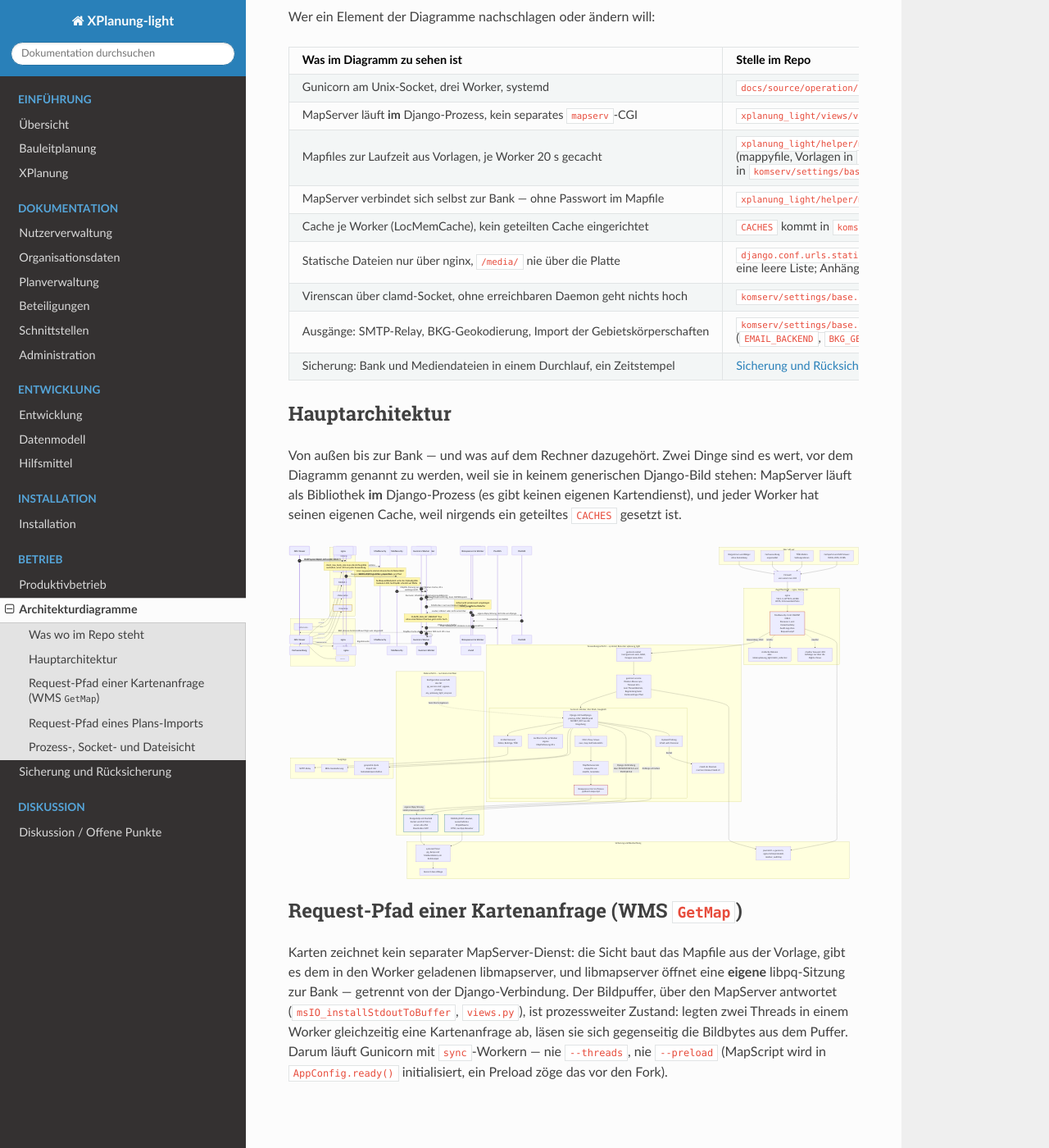
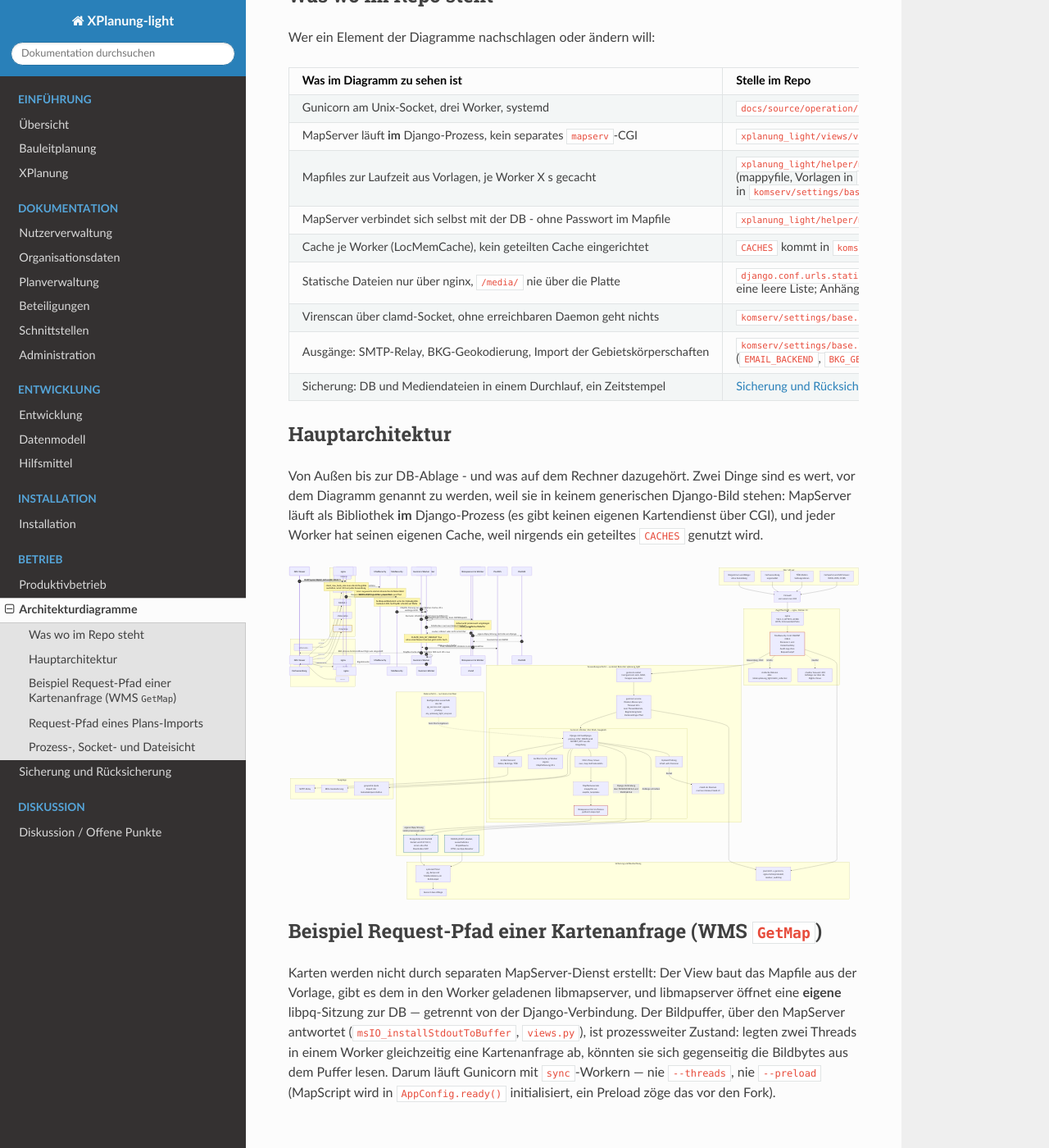
Before and after one commit to mrmap-community/xplanung_light, a Sphinx documentation site: the page built from docs/source/operation/architektur.rst, in a window 1280 px wide and 1400 px high, scrolled down 533 px. Shown: the whole window at 82% size. Built offline with Sphinx 7.4.7 and the Read the Docs theme 3.1.0, drawn with Linux system fonts in a browser that asks for light colours; some of the changed text lies outside the part shown.

Commit message:
Test mermaid ELK für komplexere Diagramme nutzen

```diff
--- a/docs/source/conf.py
+++ b/docs/source/conf.py
@@ -6,6 +6,8 @@
 # -- Project information -----------------------------------------------------
 # https://www.sphinx-doc.org/en/master/usage/configuration.html#project-information
 
+from pathlib import Path
+import re
 project = 'XPlanung-light'
 copyright = '2026, GDI-RP'
 author = 'GDI-RP'
@@ -14,10 +16,9 @@ author = 'GDI-RP'
 # Gelesen aus xplanung_light/__init__.py, damit Doku und App dieselbe Zahl zeigen
 # und niemand sie hier nachtragen muss. Als Textauswertung und nicht als Import:
 # der Doc-Bau zieht dadurch keine App-Abhaengigkeiten (Settings, Datenbank) nach.
-import re
-from pathlib import Path
 
-_VERSION_DATEI = Path(__file__).resolve().parents[2] / 'xplanung_light' / '__init__.py'
+_VERSION_DATEI = Path(__file__).resolve(
+).parents[2] / 'xplanung_light' / '__init__.py'
 _GELESEN = re.search(r'^__version__\s*=\s*[\'"]([^\'"]+)[\'"]',
                      _VERSION_DATEI.read_text(encoding='utf-8'), re.MULTILINE)
 if not _GELESEN:
@@ -74,6 +75,7 @@ except ImportError:
     pass
 else:
     extensions.append('sphinxcontrib.mermaid')
+    mermaid_include_elk = True
 
 templates_path = ['_templates']
 exclude_patterns = []
--- a/docs/source/operation/architektur.rst
+++ b/docs/source/operation/architektur.rst
@@ -30,41 +30,42 @@ Wer ein Element der Diagramme nachschlagen oder ändern will:
    * - MapServer läuft **im** Django-Prozess, kein separates ``mapserv``-CGI
      - ``xplanung_light/views/views.py`` (``msLoadMapFromString``,
        ``OWSDispatch``), ``xplanung_light/apps.py`` (MapScript in ``ready()``)
-   * - Mapfiles zur Laufzeit aus Vorlagen, je Worker 20 s gecacht
+   * - Mapfiles zur Laufzeit aus Vorlagen, je Worker X s gecacht
      - ``xplanung_light/helper/mapfile.py`` (mappyfile, Vorlagen in
        ``xplanung_light/mapserver/mapfile_templates/``),
        ``XPLANUNG_LIGHT_CONFIG['mapfile_cache_duration_seconds']`` in
        ``komserv/settings/base.py``
-   * - MapServer verbindet sich selbst zur Bank — ohne Passwort im Mapfile
+   * - MapServer verbindet sich selbst mit der DB - ohne Passwort im Mapfile
      - ``xplanung_light/helper/mapfile.py`` (libpq-Dienst über
-       ``XPLANUNG_LIGHT_CONFIG['postgis_pg_service']``, Geheimnis aus
+       ``XPLANUNG_LIGHT_CONFIG['postgis_pg_service']``, PW aus
        ``PGPASSFILE``)
    * - Cache je Worker (LocMemCache), kein geteilten Cache eingerichtet
      - ``CACHES`` kommt in ``komserv/settings/`` nirgends vor
    * - Statische Dateien nur über nginx, ``/media/`` nie über die Platte
      - ``django.conf.urls.static.static()`` liefert bei ``DEBUG=False`` eine
-       leere Liste; Anhänge gehen über die Rights-Views in
-       ``xplanung_light/views/views.py``
-   * - Virenscan über clamd-Socket, ohne erreichbaren Daemon geht nichts hoch
+       leere Liste; Anhänge werden immer über die Rights-Views in
+       ``xplanung_light/views/views.py`` ausgeliefert
+   * - Virenscan über clamd-Socket, ohne erreichbaren Daemon geht nichts
      - ``komserv/settings/base.py`` (``CLAMD_SOCKET``,
        ``CLAMD_FAIL_BY_DEFAULT``)
    * - Ausgänge: SMTP-Relay, BKG-Geokodierung, Import der Gebietskörperschaften
      - ``komserv/settings/base.py`` (``EMAIL_BACKEND``,
        ``BKG_GEOCODER_CONFIG``, ``REQUESTS_PROXIES``),
        ``xplanung_light/management/commands/importorganisations.py``
-   * - Sicherung: Bank und Mediendateien in einem Durchlauf, ein Zeitstempel
+   * - Sicherung: DB und Mediendateien in einem Durchlauf, ein Zeitstempel
      - :doc:`sicherung`
 
 Hauptarchitektur
 ----------------
 
-Von außen bis zur Bank — und was auf dem Rechner dazugehört. Zwei Dinge sind es
+Von Außen bis zur DB-Ablage - und was auf dem Rechner dazugehört. Zwei Dinge sind es
 wert, vor dem Diagramm genannt zu werden, weil sie in keinem generischen
 Django-Bild stehen: MapServer läuft als Bibliothek **im** Django-Prozess (es
-gibt keinen eigenen Kartendienst), und jeder Worker hat seinen eigenen Cache,
-weil nirgends ein geteiltes ``CACHES`` gesetzt ist.
+gibt keinen eigenen Kartendienst über CGI), und jeder Worker hat seinen eigenen Cache,
+weil nirgends ein geteiltes ``CACHES`` genutzt wird.
 
 .. mermaid::
+  :config: {"layout": "elk"}
 
   flowchart TB
     subgraph CL["Wer ruft auf"]
@@ -153,16 +154,16 @@ weil nirgends ein geteiltes ``CACHES`` gesetzt ist.
     class PG daten;
     class MED daten;
 
-Request-Pfad einer Kartenanfrage (WMS ``GetMap``)
--------------------------------------------------
+Beispiel Request-Pfad einer Kartenanfrage (WMS ``GetMap``)
+----------------------------------------------------------
 
-Karten zeichnet kein separater MapServer-Dienst: die Sicht baut das Mapfile aus
+Karten werden nicht durch separaten MapServer-Dienst erstellt: Der View baut das Mapfile aus
 der Vorlage, gibt es dem in den Worker geladenen libmapserver, und libmapserver
-öffnet eine **eigene** libpq-Sitzung zur Bank — getrennt von der
+öffnet eine **eigene** libpq-Sitzung zur DB — getrennt von der
 Django-Verbindung. Der Bildpuffer, über den MapServer antwortet
 (``msIO_installStdoutToBuffer``, ``views.py``), ist prozessweiter Zustand:
-legten zwei Threads in einem Worker gleichzeitig eine Kartenanfrage ab, läsen
-sie sich gegenseitig die Bildbytes aus dem Puffer. Darum läuft Gunicorn mit
+legten zwei Threads in einem Worker gleichzeitig eine Kartenanfrage ab, könnten
+sie sich gegenseitig die Bildbytes aus dem Puffer lesen. Darum läuft Gunicorn mit
 ``sync``-Workern — nie ``--threads``, nie ``--preload`` (MapScript wird in
 ``AppConfig.ready()`` initialisiert, ein Preload zöge das vor den Fork).
 
@@ -223,11 +224,11 @@ bedeutet 403, beides **vor** jeder eigenen Validierung.
 Prozess-, Socket- und Dateisicht
 --------------------------------
 
-Für die Shell auf dem Zielrechner: was systemd stellt, was wo auf der Platte
+Für die Shell auf dem Zielrechner: Was über systemd läuft, was wo auf der Platte
 liegen sollte und mit welchen Rechten. Die MapServer-Konfiguration unter ``/tmp``
-ist orange markiert — die Unit-Datei deklariert ``MAPSERVER_CONFIG_FILE`` auf
+ist orange markiert — die Env-Datei deklariert ``MAPSERVER_CONFIG_FILE`` auf
 einen Pfad, den die Anwendung beim Start selbst schreibt; wer das
-Zusammenspiel ändert, muss beide Stellen im Blick haben.
+ändert, muss beide Stellen im Blick haben.
 
 .. mermaid::
 
--- a/docs/source/operation/produktivbetrieb.rst
+++ b/docs/source/operation/produktivbetrieb.rst
@@ -596,7 +596,7 @@ gemacht werden.
    .. code-block:: shell
 
       su xplanung_light
-      cs /data/xplanung_light/
+      cd /data/xplanung_light/
       git pull
 
 Im Anschluss müssen ausstehende Migrationen gemacht, die static-Files generiert und der gunicorn neu
```
Also changed, not shown: other parts of docs/source/operation/architektur.rst (+3 -3 lines).
